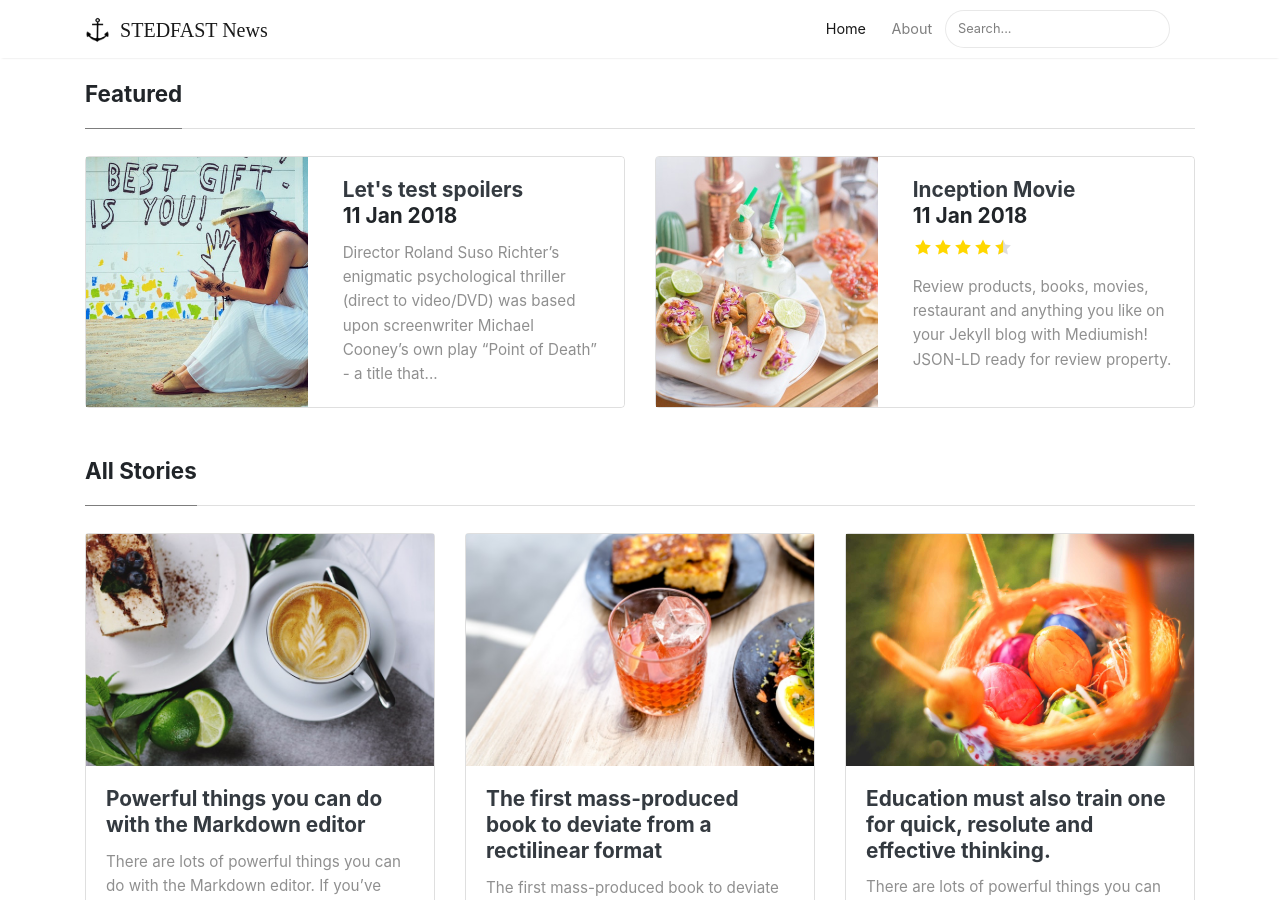
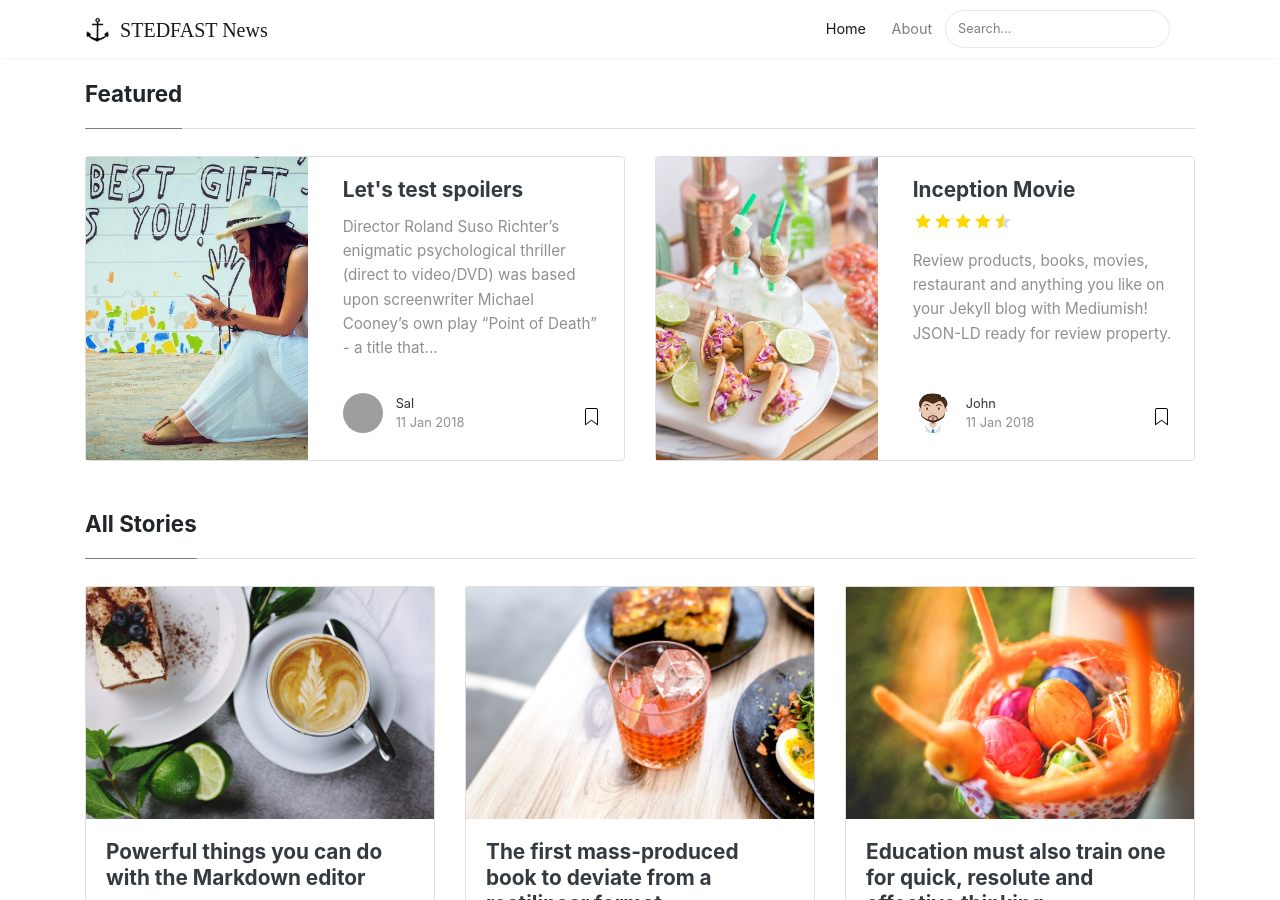
Before and after one commit to flashlightministries/stedfastnews, a Jekyll site: the page built from index.html, in a window 1280 px wide and 900 px high. Built offline with Jekyll 4.4.1, drawn with Linux system fonts in a browser that asks for light colours; nearby versions of some CDN libraries; the list of posts is cut into pages by our own code; grey boxes are pictures that could not be loaded.

Commit message:
Update featuredbox.html

```diff
--- a/_includes/featuredbox.html
+++ b/_includes/featuredbox.html
@@ -22,14 +22,33 @@
                         <div class="card-body">
                             <h2 class="card-title">
                                 <a class="text-dark" href="{{ site.baseurl }}{{ post.url }}">{{ post.title }}</a>
-                                <div class="post-date">{{ post.date | date_to_string }}</div>
                                 {% if post.rating %}
                                 <div class="mb-2 mt-2 font-weight-normal">
                                 {% include star_rating_postbox.html %}
                                 </div>
                                 {% endif %}
                             </h2>
+
                             <h4 class="card-text">{{ post.excerpt | strip_html | truncatewords:25 }}</h4>
+                        </div>
+                        <div class="card-footer b-0 bg-white mt-auto">
+                            <div class="wrapfooter">
+                                {% if post.author %}
+                                <span class="meta-footer-thumb">
+                                {% if author.avatar %}
+                                <img class="author-thumb" src="{{site.baseurl}}/{{ author.avatar }}" alt="{{ author.display_name }}">
+                                {% else %}
+                                <img class="author-thumb" src="https://www.gravatar.com/avatar/{{ author.gravatar }}?s=250&d=mm&r=x" alt="{{ author.display_name }}">
+                                {% endif %}
+                                </span>
+                                <span class="author-meta">
+                                <span class="post-name"><a target="_blank" href="{{ author.web }}">{{ author.display_name }}</a></span><br/>
+                                {% endif %}
+                                <span class="post-date">{{ post.date | date_to_string }}</span>
+                                </span>
+                                <span class="post-read-more"><a href="{{ site.baseurl }}{{ post.url }}" title="Read Story"><svg class="svgIcon-use" width="25" height="25" viewbox="0 0 25 25"><path d="M19 6c0-1.1-.9-2-2-2H8c-1.1 0-2 .9-2 2v14.66h.012c.01.103.045.204.12.285a.5.5 0 0 0 .706.03L12.5 16.85l5.662 4.126a.508.508 0 0 0 .708-.03.5.5 0 0 0 .118-.285H19V6zm-6.838 9.97L7 19.636V6c0-.55.45-1 1-1h9c.55 0 1 .45 1 1v13.637l-5.162-3.668a.49.49 0 0 0-.676 0z" fill-rule="evenodd"></path></svg></a></span>
+                                <div class="clearfix"></div>
+                            </div>
                         </div>
                     </div>
                 </div>
```
